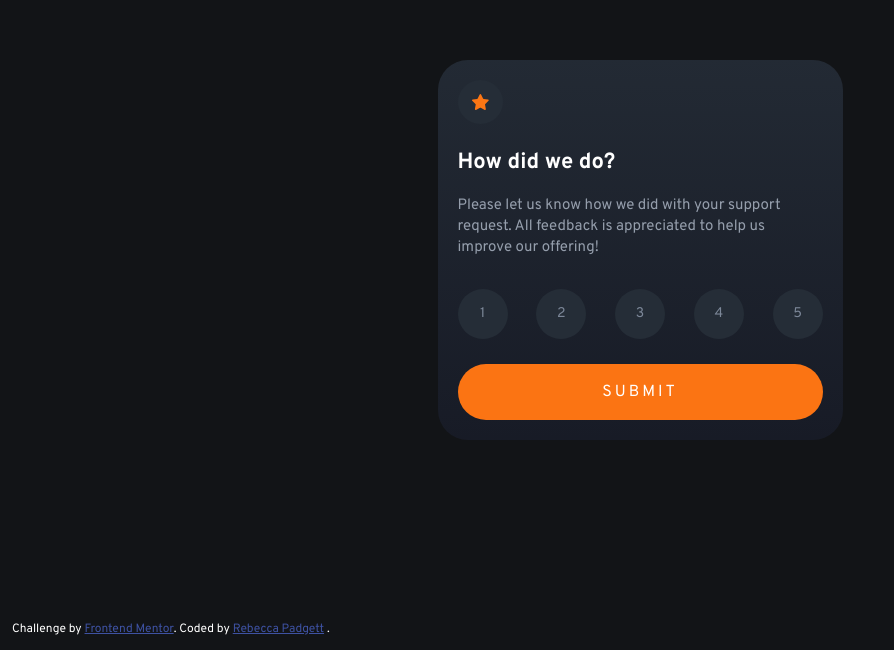
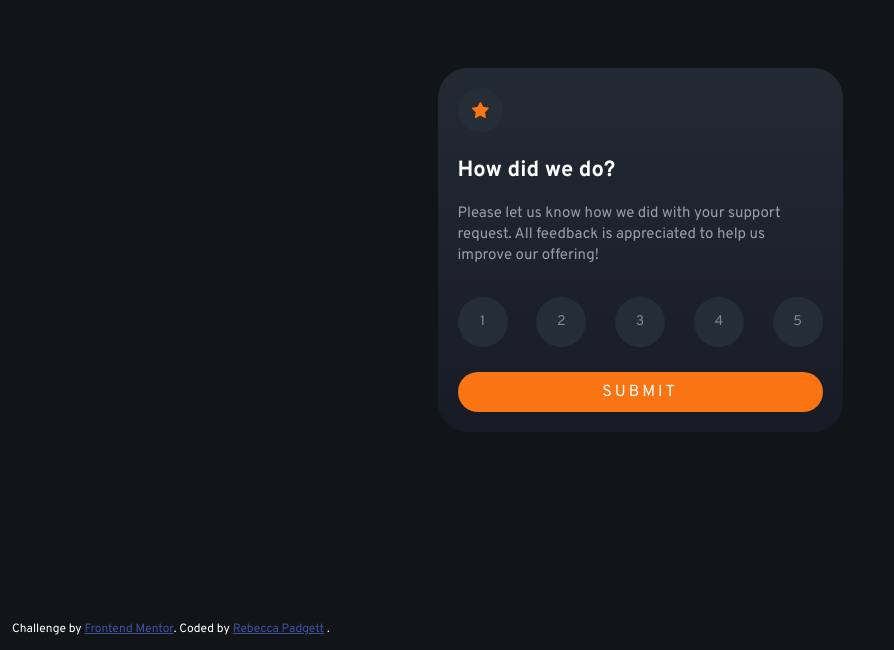
Before and after one commit to bccpadge/interactive-rating-component, a plain HTML site: page index.html in a window 1280 px wide. Shown: the part 150-800 px from the top of the page, without its empty margins (0-894 px from the left). Drawn offline with Linux system fonts and the light colour scheme.

Commit message:
Update style.css

```diff
--- a/assets/css/style.css
+++ b/assets/css/style.css
@@ -259,4 +259,8 @@ fieldset {
     height: 3.125rem;
     line-height: 3.125rem;
   }
+
+  .submit-btn {
+    padding: 0.5em 0.5em;
+  }
 }
```
